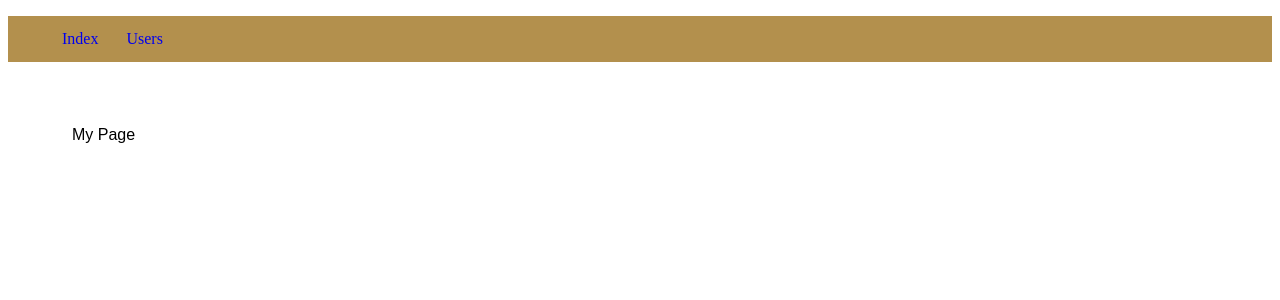
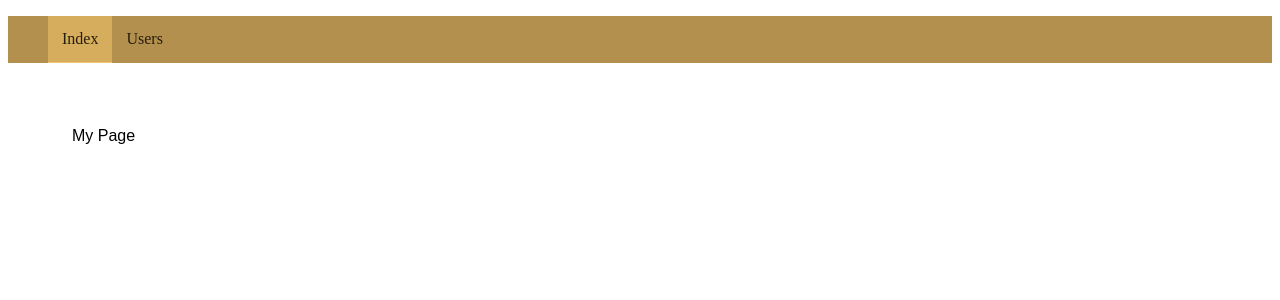
Before and after one commit to FMGordillo/curso-de-redux, a React (Create React App) app: page / in a window 1280 px wide. Shown: the top 300 px of the page. Built offline with nearby package versions, Linux system fonts and the light colour scheme.

Commit message:
Minor refactor

```diff
--- a/src/components/Menu.js
+++ b/src/components/Menu.js
@@ -1,32 +1,48 @@
 import styled from "styled-components";
-import { Link } from "react-router-dom";
+import { useLocation, Link } from "react-router-dom";
 
 const Nav = styled.nav`
   background: hsl(40deg, 40%, 50%);
-
   ul {
     display: flex;
     align-items: left;
     list-style: none;
   }
-  ul > li {
-    margin: 14px;
+`;
+
+const StyledLink = styled(Link)`
+  color: hsl(40deg, 50%, 10%);
+  text-decoration: none;
+  transition: all 0.4s;
+  &:hover {
+    color: hsl(40deg, 40%, 80%);
   }
-  ul > li > a {
-    text-decoration: none;
+`;
+
+const Li = styled.li`
+  padding: 14px;
+  border-bottom: ${({ active }) =>
+    active ? "1px solid hsl(40deg, 80%, 70%)" : "none"};
+
+  background-color: ${({ active }) =>
+    active ? "hsl(40deg, 60%, 60%)" : "none"};
+
+  a {
   }
 `;
 
 const Menu = () => {
+  const location = useLocation();
+
   return (
     <Nav>
       <ul>
-        <li>
-          <Link to="/">Index</Link>
-        </li>
-        <li>
-          <Link to="/users">Users</Link>
-        </li>
+        <StyledLink to="/">
+          <Li active={location.pathname === "/"}>Index</Li>
+        </StyledLink>
+        <StyledLink to="/users">
+          <Li active={location.pathname === "/users"}>Users</Li>
+        </StyledLink>
       </ul>
     </Nav>
   );
```
